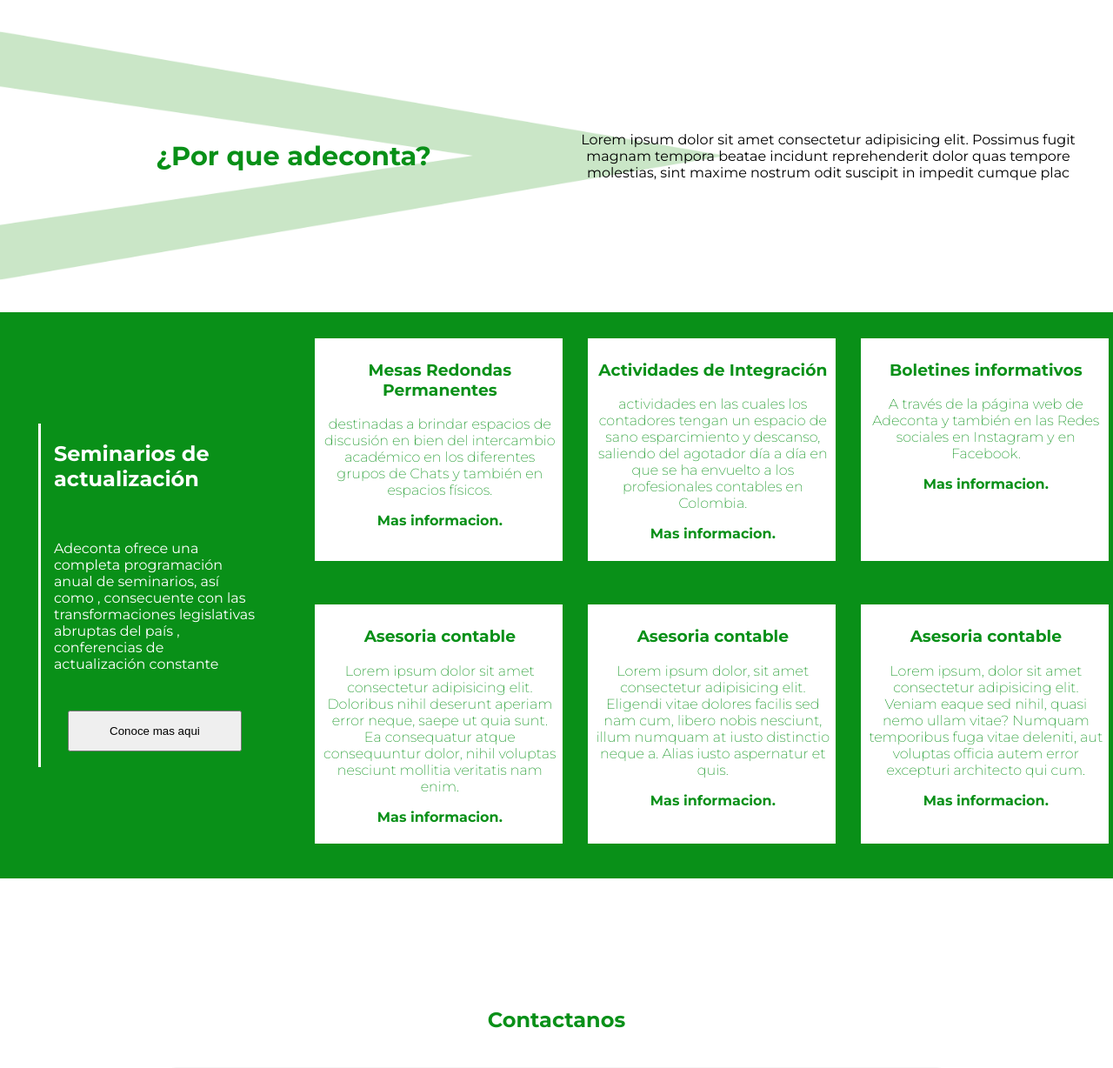
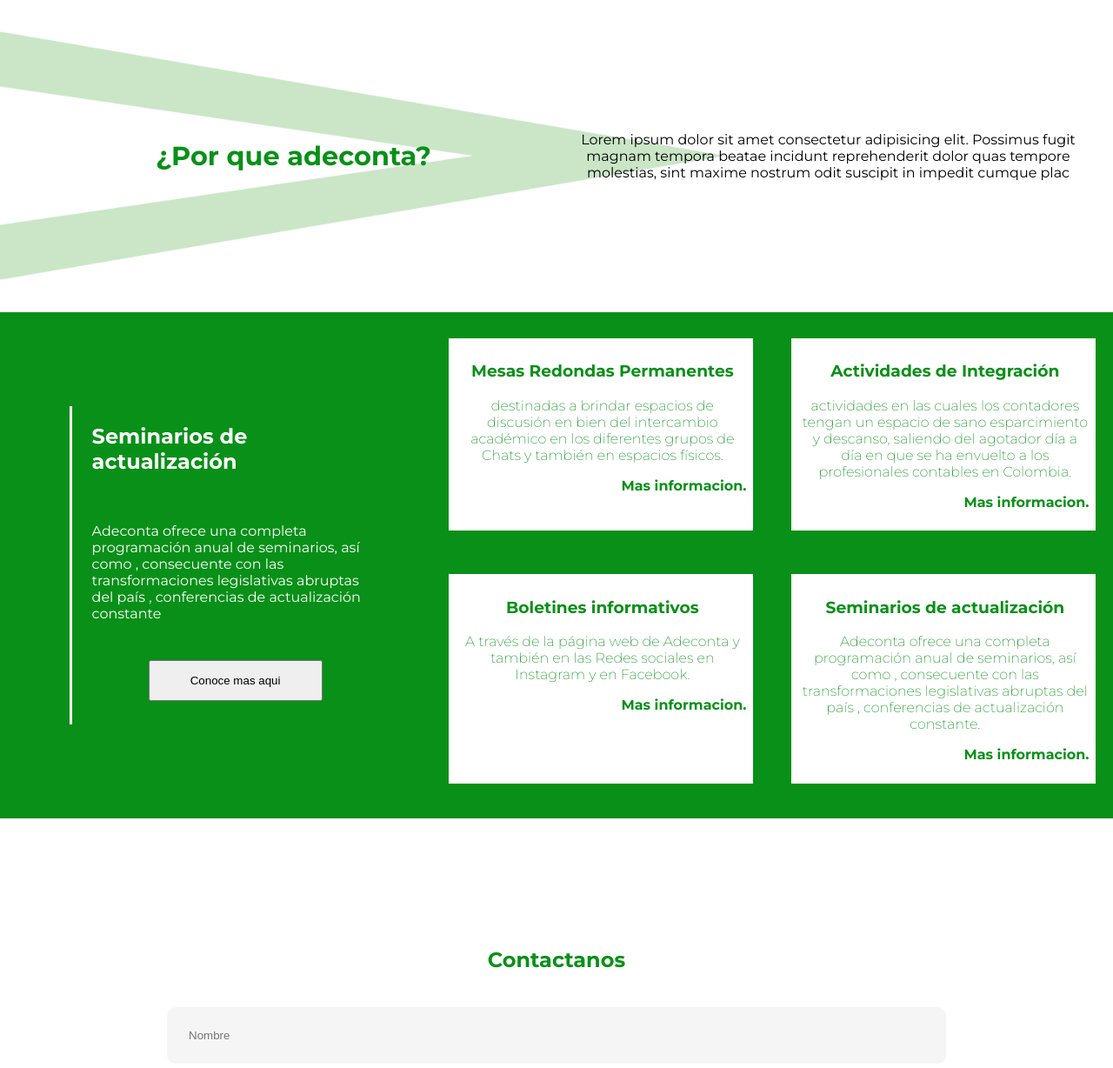
Before and after one commit to SamuBoc/ADECONTA_PAGE, a PHP site: page / in a window 1280 px wide. Shown: the part 975-2203 px from the top of the page at 87% size. Run offline with PHP 8.4, Linux system fonts and the light colour scheme.

Commit message:
error: grap_boxes

```diff
--- a/css/style-index.css
+++ b/css/style-index.css
@@ -299,6 +299,9 @@ body, div, ul, nav, header, footer, a, li, label{
     max-height: 270px;
 }
 
+.main__wrapper__service__boxes-item p{
+    justify-self: end;
+}
 
 #mas__informacion{
     font-weight: 700;
@@ -325,16 +328,18 @@ body, div, ul, nav, header, footer, a, li, label{
 
     .main__wrapper__service-description {
         max-width: 330px; /* Ajuste para pantallas grandes */
+        margin-left: 60px;
     }
 
     .main__wrapper__service-boxes {
-        grid-template-columns: repeat(3, 1fr);
+        margin-right: 100px;
+        grid-template-columns: repeat(2, 1fr);
         grid-auto-rows: minmax(200px, auto); /* Controla la altura mínima de las filas */
         /* Máximo 3 columnas en pantallas grandes */
     }
 
     .main__wrapper__service__boxes-item {
-        min-width: 270px; /* Aumenta el tamaño mínimo de las cajas */
+        min-width: 300px; /* Aumenta el tamaño mínimo de las cajas */
         min-height: 200px;
     }
 }
--- a/index.html
+++ b/index.html
@@ -64,7 +64,9 @@
                         <p> destinadas a brindar espacios
                             de discusión en bien del intercambio académico en los
                             diferentes grupos de Chats y también en espacios físicos.</p>
-                        <p id="mas__informacion">Mas informacion.</p>
+                            <div class="main__wrapper__service__boxes-button">
+                                <p id="mas__informacion">Mas informacion.</p>
+                            </div>
                     </div>
                     <div class="main__wrapper__service__boxes-item">
                         <h3> Actividades de Integración</h3>
@@ -72,29 +74,29 @@
                             contadores tengan un espacio de sano esparcimiento y
                             descanso, saliendo del agotador día a día en que se ha envuelto
                             a los profesionales contables en Colombia.</p>
-                        <p id="mas__informacion">Mas informacion.</p>
+                            <div class="main__wrapper__service__boxes-button">
+                                <p id="mas__informacion">Mas informacion.</p>
+                            </div>
                     </div>
                     <div class="main__wrapper__service__boxes-item">
                         <h3>Boletines informativos</h3>
                         <p>A través de la página web de Adeconta
                             y también en las Redes sociales en Instagram y en Facebook.
                             </p>
-                        <p id="mas__informacion">Mas informacion.</p>
+                            <div class="main__wrapper__service__boxes-button">
+                                <p id="mas__informacion">Mas informacion.</p>
+                            </div>
                     </div>
                     <div class="main__wrapper__service__boxes-item">
-                        <h3>Asesoria contable</h3>
-                        <p>Lorem ipsum dolor sit amet consectetur adipisicing elit. Doloribus nihil deserunt aperiam error neque, saepe ut quia sunt. Ea consequatur atque consequuntur dolor, nihil voluptas nesciunt mollitia veritatis nam enim.</p>
-                        <p id="mas__informacion">Mas informacion.</p>
-                    </div>
-                    <div class="main__wrapper__service__boxes-item">
-                        <h3>Asesoria contable</h3>
-                        <p>Lorem ipsum dolor, sit amet consectetur adipisicing elit. Eligendi vitae dolores facilis sed nam cum, libero nobis nesciunt, illum numquam at iusto distinctio neque a. Alias iusto aspernatur et quis.</p>
-                        <p id="mas__informacion">Mas informacion.</p>
-                    </div>
-                    <div class="main__wrapper__service__boxes-item">
-                        <h3>Asesoria contable</h3>
-                        <p>Lorem ipsum, dolor sit amet consectetur adipisicing elit. Veniam eaque sed nihil, quasi nemo ullam vitae? Numquam temporibus fuga vitae deleniti, aut voluptas officia autem error excepturi architecto qui cum.</p>
-                        <p id="mas__informacion">Mas informacion.</p>
+                        <h3>Seminarios de actualización</h3>
+                        <p>Adeconta ofrece una completa
+                            programación anual de seminarios, así como , consecuente con
+                            las transformaciones legislativas abruptas del país ,
+                            conferencias de actualización constante.
+                            </p>
+                            <div class="main__wrapper__service__boxes-button">
+                                <p id="mas__informacion">Mas informacion.</p>
+                            </div>
                     </div>
 
                 </div>
```
